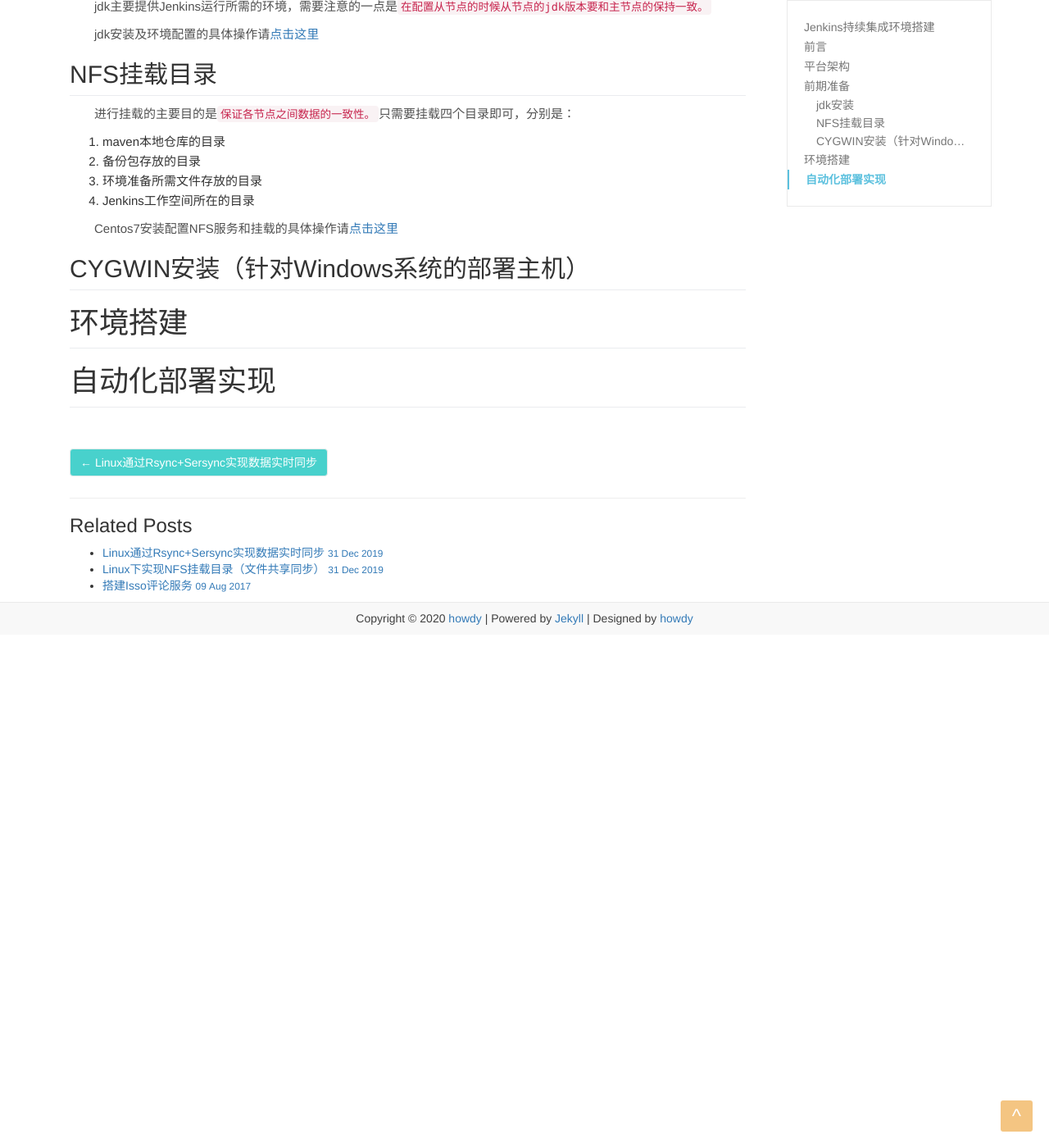
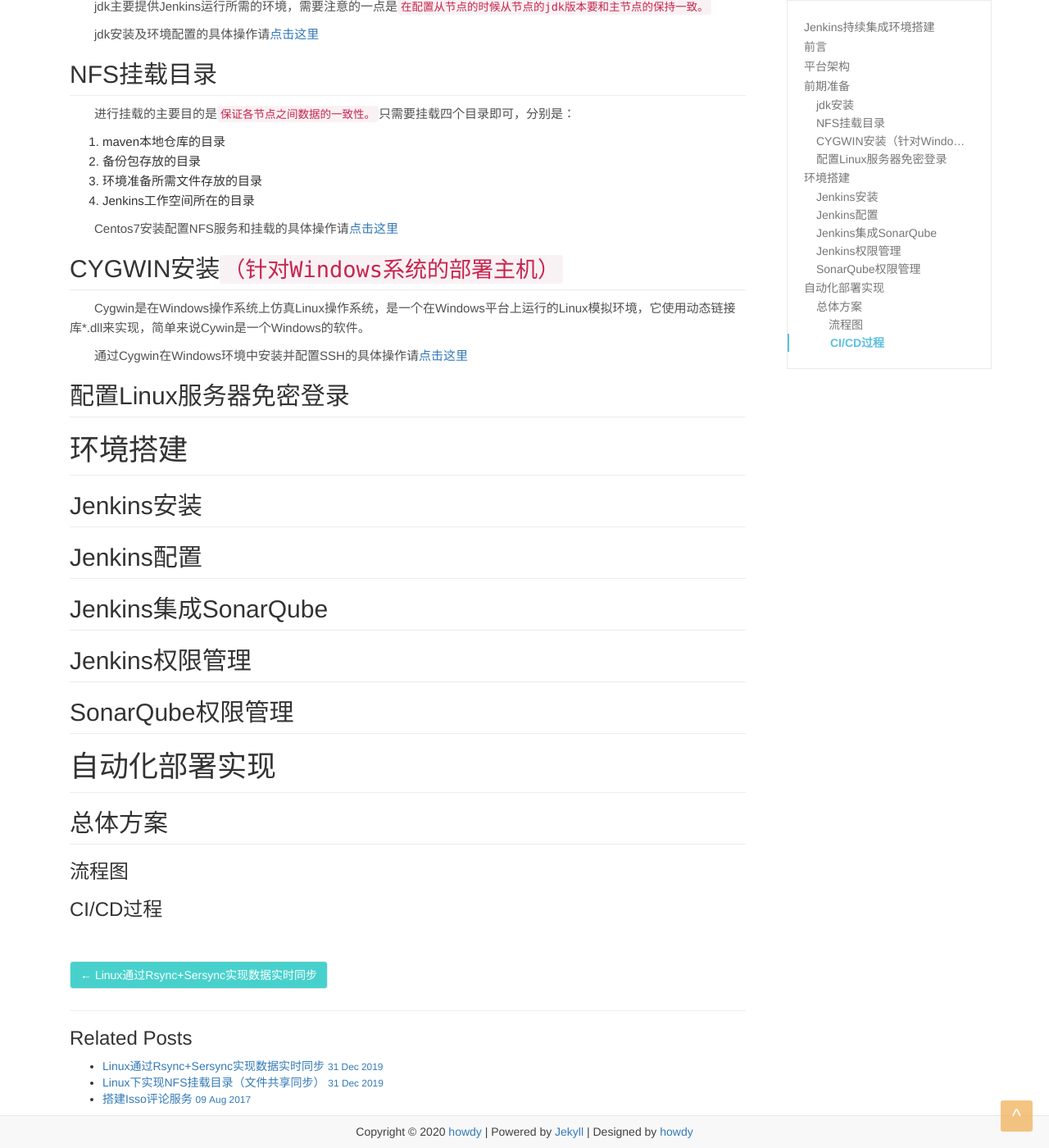
Before and after one commit to howdypl/howdypl.github.io, a Jekyll site: the page built from _posts/2020-01-02-jenkins-summary.md, in a window 1280 px wide and 1400 px high, scrolled down 1121 px. Shown: the whole window at 82% size. Built offline with Jekyll 4.4.1, drawn with Linux system fonts in a browser that asks for light colours; before the commit the page ends 1895 px from its top, so only the background shows below that.

Commit message:
Jenkins持续集成环境搭建初稿目录框架完成

```diff
--- a/_posts/2020-01-02-jenkins-summary.md
+++ b/_posts/2020-01-02-jenkins-summary.md
@@ -34,15 +34,29 @@ tags: [Jenkins]
 
 &emsp;&emsp;Centos7安装配置NFS服务和挂载的具体操作请[点击这里](https://www.cnblogs.com/lixiuran/p/7117000.html "Centos7安装配置NFS服务和挂载")
 
-## CYGWIN安装（针对Windows系统的部署主机）
+## CYGWIN安装`（针对Windows系统的部署主机）`
+&emsp;&emsp;Cygwin是在Windows操作系统上仿真Linux操作系统，是一个在Windows平台上运行的Linux模拟环境，它使用动态链接库*.dll来实现，简单来说Cywin是一个Windows的软件。
+
+&emsp;&emsp;通过Cygwin在Windows环境中安装并配置SSH的具体操作请[点击这里](https://my.oschina.net/u/658505/blog/616079)
+
+## 配置Linux服务器免密登录
 
 # 环境搭建
 
+## Jenkins安装
 
+## Jenkins配置
 
+## Jenkins集成SonarQube
 
+## Jenkins权限管理
 
-
-
+## SonarQube权限管理
 
 # 自动化部署实现
+
+## 总体方案
+
+### 流程图
+
+### CI/CD过程
```
